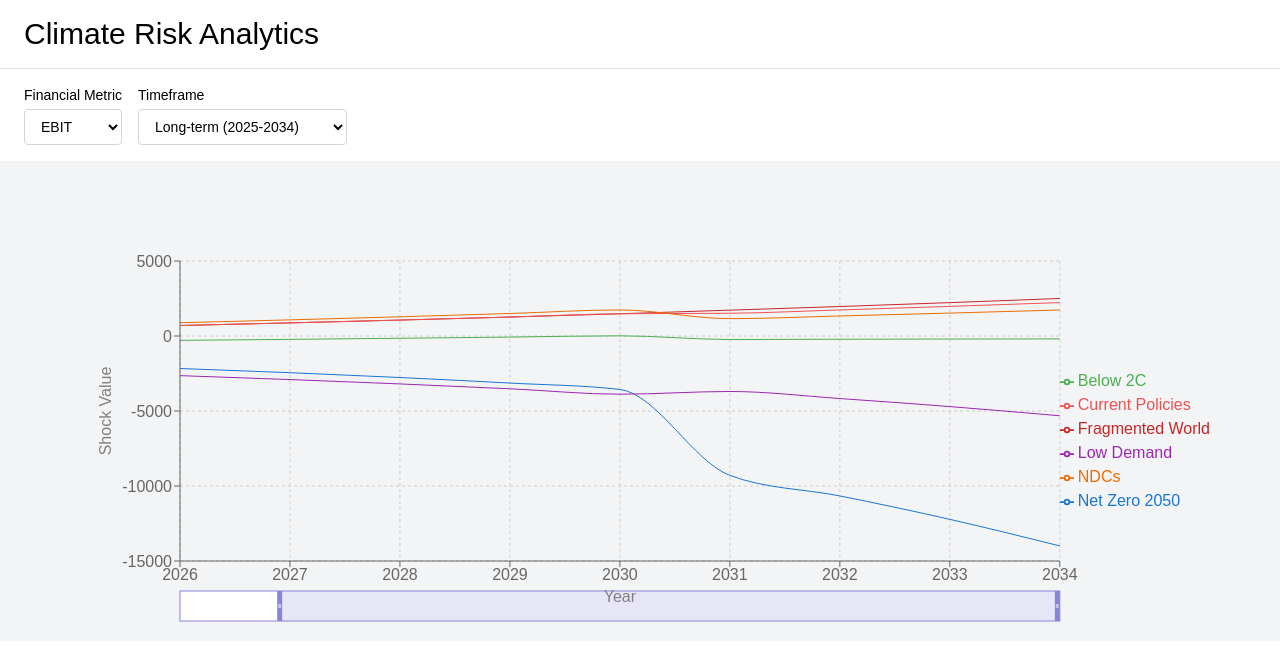
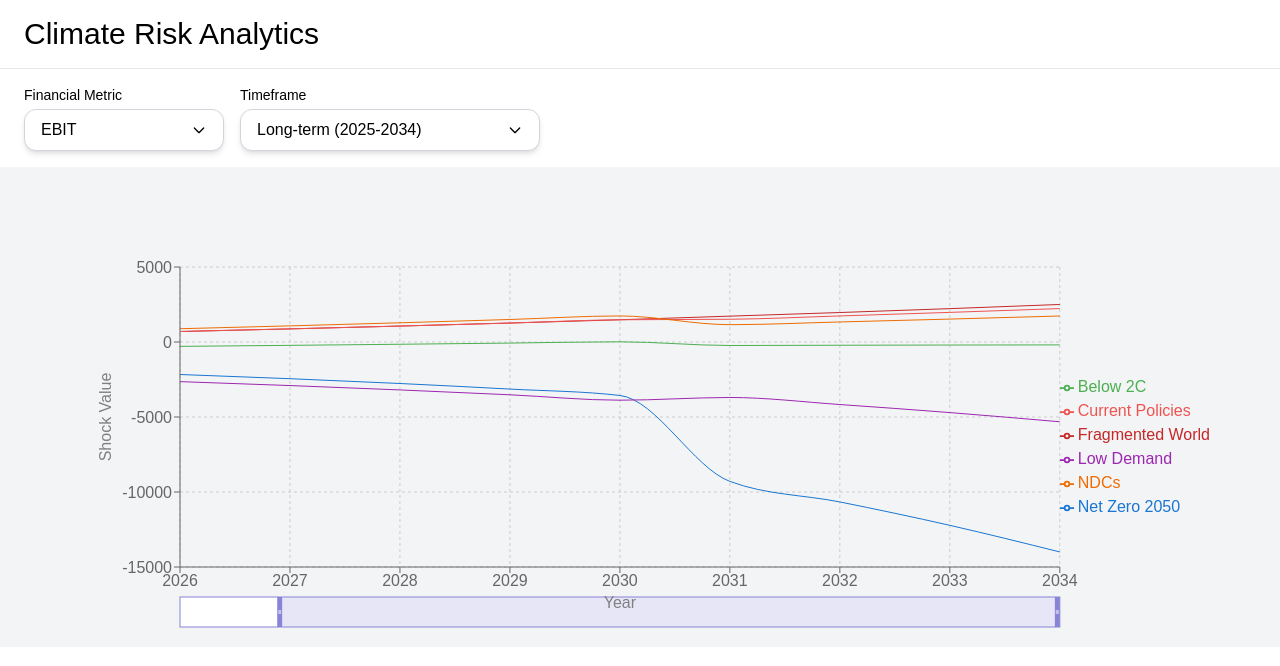
Before and after one commit to eleni-klidaras/climate-risk-analytics-dashboard, a React (Vite) app: page / in a window 1280 px wide. Shown: the top 666 px of the page. Built offline with nearby package versions, Linux system fonts and the light colour scheme; some icons are missing; a web font is replaced by a local one.

Commit message:
added Dropdown.tsx component

```diff
--- /dev/null
+++ b/src/components/Dropdown.tsx
@@ -0,0 +1,67 @@
+import { useState } from "react";
+
+type FinancialLineItem = string;
+
+interface CustomDropdownProps {
+  items: FinancialLineItem[];
+  selected: FinancialLineItem;
+  onSelect: (item: FinancialLineItem) => void;
+  width?: string;
+}
+
+export default function Dropdown({
+  items,
+  selected,
+  onSelect,
+  width,
+}: CustomDropdownProps) {
+  const [isOpen, setIsOpen] = useState(false);
+  const [hoveredIndex, setHoveredIndex] = useState<number | null>(null);
+
+  return (
+    <div className="relative w-full" style={width ? { width } : undefined}>
+      <div
+        className="cursor-pointer rounded-xl border border-gray-300 dark:border-gray-600 bg-white dark:bg-gray-800 px-4 py-2 shadow-md flex justify-between items-center hover:ring-1 hover:ring-blue-500 transition"
+        onClick={() => setIsOpen(!isOpen)}
+      >
+        <span>{selected}</span>
+        <svg
+          className={`w-4 h-4 transition-transform ${isOpen ? "rotate-180" : ""}`}
+          fill="none"
+          stroke="currentColor"
+          viewBox="0 0 24 24"
+        >
+          <path
+            strokeLinecap="round"
+            strokeLinejoin="round"
+            strokeWidth={2}
+            d="M19 9l-7 7-7-7"
+          />
+        </svg>
+      </div>
+      {isOpen && (
+        <ul className="w-full  overflow-y-auto rounded-xl shadow-md px-2 py-2 mt-2 bg-white z-10 absolute">
+          {items.map((item, idx) => (
+            <li
+              key={idx}
+              value={item}
+              className={`rounded-xl cursor-pointer p-2 transition-transform duration-200 transform ${
+                hoveredIndex === idx
+                  ? "bg-black text-white scale-105"
+                  : "bg-transparent text-black dark:text-white"
+              }`}
+              onMouseEnter={() => setHoveredIndex(idx)}
+              onMouseLeave={() => setHoveredIndex(null)}
+              onClick={() => {
+                onSelect(item);
+                setIsOpen(false);
+              }}
+            >
+              {item}
+            </li>
+          ))}
+        </ul>
+      )}
+    </div>
+  );
+}
--- a/src/components/FilterPanel.tsx
+++ b/src/components/FilterPanel.tsx
@@ -1,4 +1,5 @@
 import { type FinancialLineItem, type Timeframe } from "../types/types";
+import Dropdown from "./Dropdown";
 
 type FilterPanelProps = {
   selectedLineItem: FinancialLineItem;
@@ -27,7 +28,15 @@ export default function FilterPanel({
         <label htmlFor="line-item" className="text-sm font-medium">
           Financial Metric
         </label>
-        <select
+
+        <Dropdown
+          items={LINE_ITEMS} // the array of options
+          selected={selectedLineItem} // currently selected item
+          onSelect={(item) => setSelectedLineItem(item)} // update state on select
+          width="200px"
+        />
+
+        {/* <select
           id="line-item"
           value={selectedLineItem}
           onChange={(e) =>
@@ -40,19 +49,28 @@ export default function FilterPanel({
               {item}
             </option>
           ))}
-        </select>
+        </select> */}
       </div>
 
       <div className="flex flex-col gap-1">
         <label htmlFor="timeframe" className="text-sm font-medium">
           Timeframe
         </label>
-        <select
+        <Dropdown
+          items={TIMEFRAMES.map((tf) => tf.label)}
+          selected={
+            TIMEFRAMES.find((tf) => tf.value === selectedTimeframe)?.label ?? ""
+          }
+          onSelect={(label) => {
+            const match = TIMEFRAMES.find((tf) => tf.label === label);
+            if (match) setSelectedTimeframe(match.value);
+          }}
+          width="300px"
+        />
+        {/* <select
           id="timeframe"
           value={selectedTimeframe}
-          onChange={(e) =>
-            setSelectedTimeframe(e.target.value as Timeframe)
-          }
+          onChange={(e) => setSelectedTimeframe(e.target.value as Timeframe)}
           className="rounded border border-gray-300 dark:border-gray-600 bg-white dark:bg-gray-800 px-3 py-2 text-sm"
         >
           {TIMEFRAMES.map((tf) => (
@@ -60,7 +78,7 @@ export default function FilterPanel({
               {tf.label}
             </option>
           ))}
-        </select>
+        </select> */}
       </div>
     </div>
   );
```
